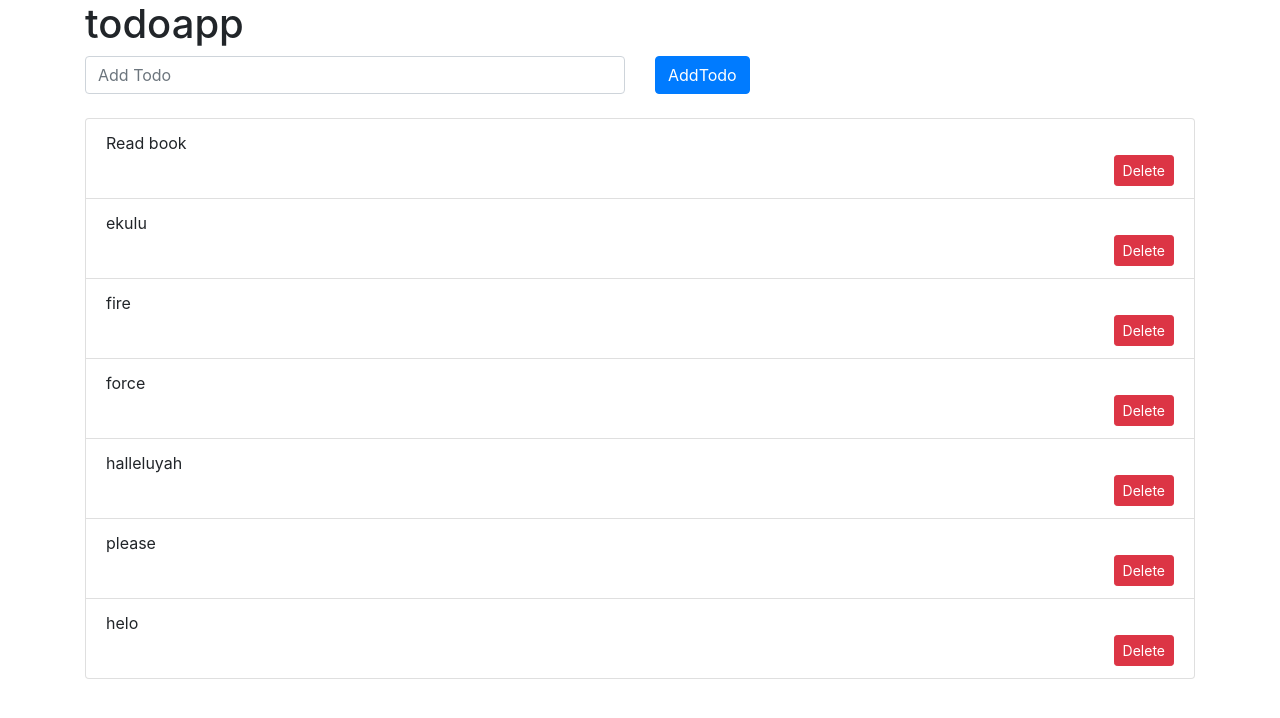
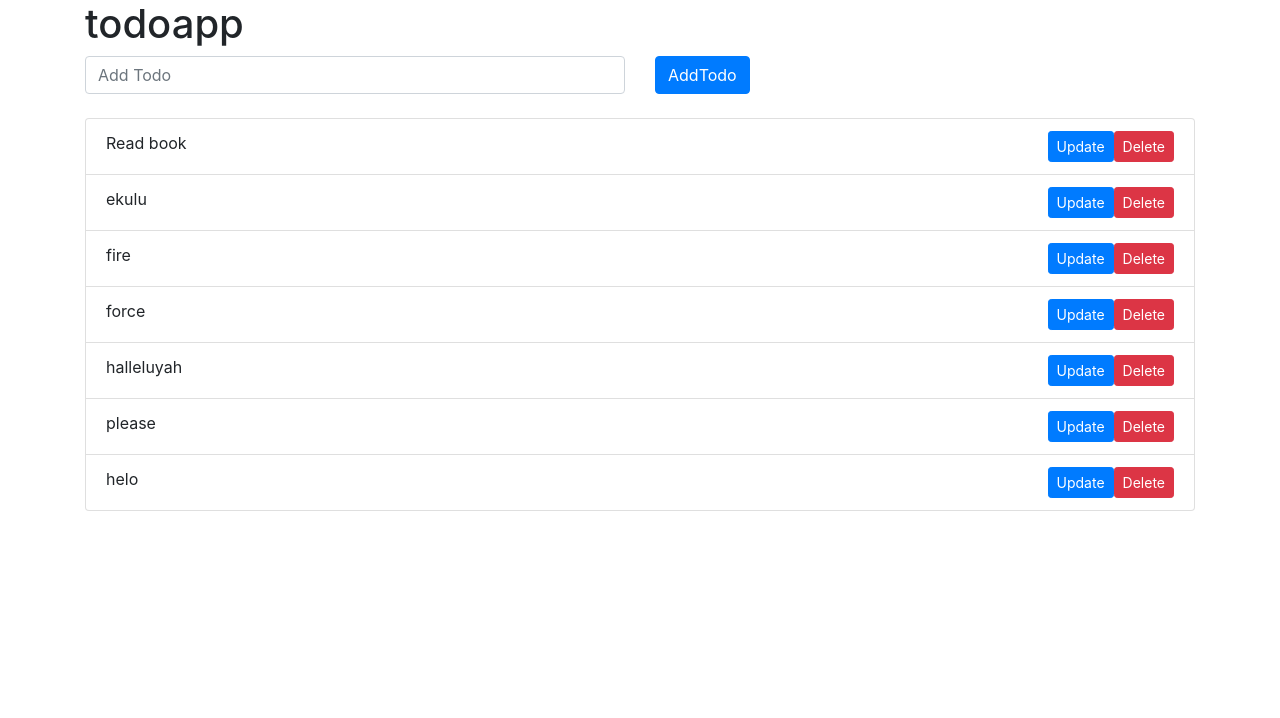
Before and after one commit to olaniyi900/django-tutorial, a Django app: page /todoapp/ in a window 1280 px wide. Shown: the part 56-774 px from the top of the page. Run offline with Django 3.2, Linux system fonts and the light colour scheme; data comes from the database, SQL or seed files in the repository; both versions use the stored data as it was after the commit; some libraries are stand-ins or nearby versions.

Commit message:
delete is working after passing id

```diff
--- a/todoapp/templates/todoapp/todo_list.html
+++ b/todoapp/templates/todoapp/todo_list.html
@@ -22,10 +22,10 @@ todoapp
 {% for todo in todo_list %}
   <li class="list-group-item">
   {{ todo.text }}
-  <form method="POST" action="{% url 'todo_delete' todo.todo_id %}">
-  {% csrf_token %}
-  <button type="submit" class="btn btn-danger btn-sm float-right">Delete</button>
-  </form>
+
+  <a href="{% url 'todo_delete' todo.id %}" class="btn btn-danger btn-sm float-right">Delete</a>
+  <a href="{% url 'todo_update' todo.id %}" class="btn btn-primary btn-sm float-right">Update</a>
+
   </li>
   {% endfor %}
 </ul>
--- a/todoapp/urls.py
+++ b/todoapp/urls.py
@@ -6,5 +6,6 @@ urlpatterns = [
     path('', views.TodoListView.as_view(), name='todo'),
     path('new/', views.todoCreate, name='todo_create'),
     path('<int:todo_id>/delete/', views.todoDelete, name='todo_delete'),
+    path('<int:id>/update/', views.todoDelete, name='todo_update'),
     #path('new/', views.TodoCreateView.as_view(), name='todo_new'),
 ]
--- a/todoapp/views.py
+++ b/todoapp/views.py
@@ -20,20 +20,33 @@ def todoCreate(request):
             todo = Todo()
             todo.text = todo_text
             todo.save()
-            #return redirect('todo')
+            return redirect('todo_create')
     else:
         form = TodoForm()
     return render(request, 'todoapp/todo_list.html', {'todo_list':qs, 'form':form})
 
 
 
+def todoUpdate(request, id):
+    todo = Todo.objects.get(id=id)
+    if request.method == 'POST':
+        form = TodoForm(request.POST, instance=todo)
+        if form.is_valid():
+            Todo(**form.cleaned_data)
+            todo.save()
+    else:
+        form = TodoForm(instance=todo)
+    return render(request, 'todoapp/todo_list.html', {'form':form})
 
 
 
 def todoDelete(request, todo_id):
     todo = Todo.objects.get(id=todo_id)
     todo.delete()
-    return render(request, 'todoapp/todo_list.html', {'todo':todo})
+    return redirect('todo_create') #render(request, 'todoapp/todo_list.html', {'todo':todo})
+
+
+
 
 
 
```
Also changed, not shown: db.sqlite3.
